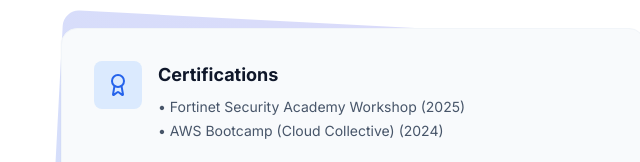
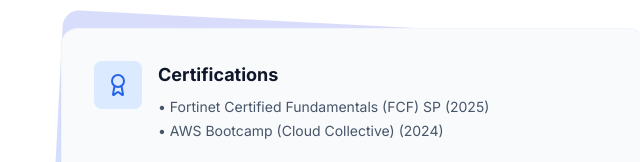
Before and after one commit to Muhfarieshf/personal-website, a plain HTML site: page index.html in a window 1280 px wide. Shown: the part 852-1014 px from the top of the page, 603-1243 px from the left. Drawn offline with nearby package versions, Linux system fonts and the light colour scheme.

Commit message:
Update index.html

```diff
--- a/index.html
+++ b/index.html
@@ -200,7 +200,7 @@
                             <div>
                                 <h3 class="font-bold text-lg text-slate-900">Certifications</h3>
                                 <ul class="text-sm text-slate-600 mt-2 space-y-1">
-                                    <li>• Fortinet Security Academy Workshop (2025)</li>
+                                    <li>• Fortinet Certified Fundamentals (FCF) SP (2025)</li>
                                     <li>• AWS Bootcamp (Cloud Collective) (2024)</li>
                                 </ul>
                             </div>
```
